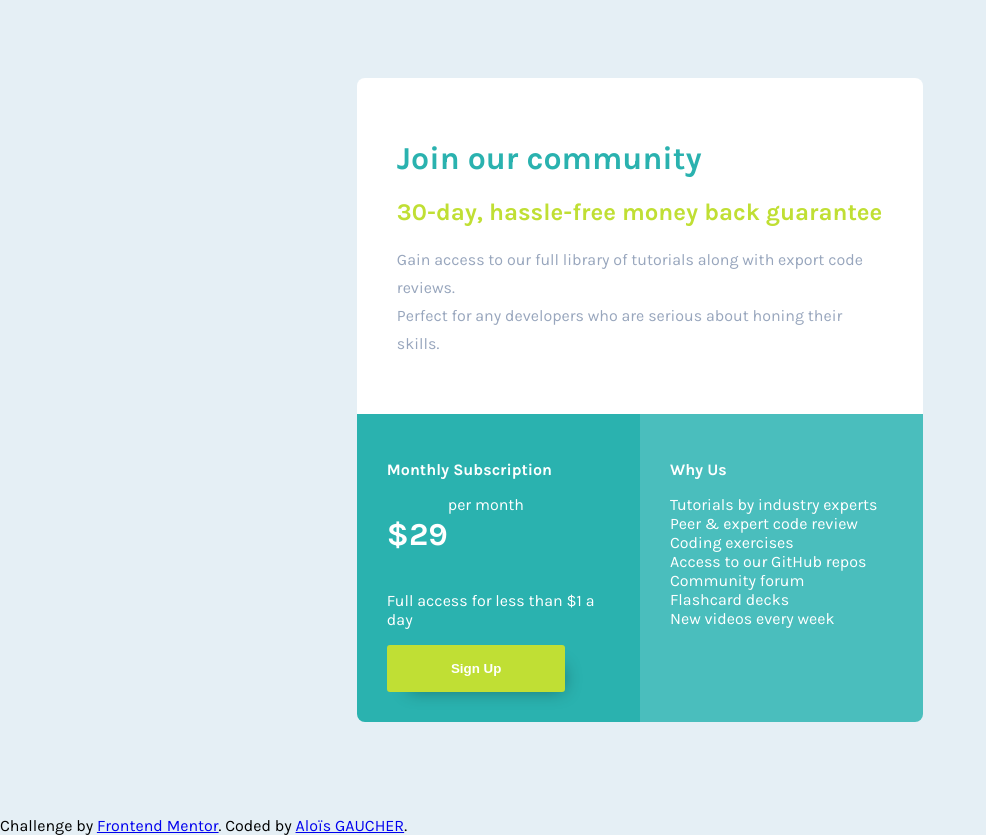
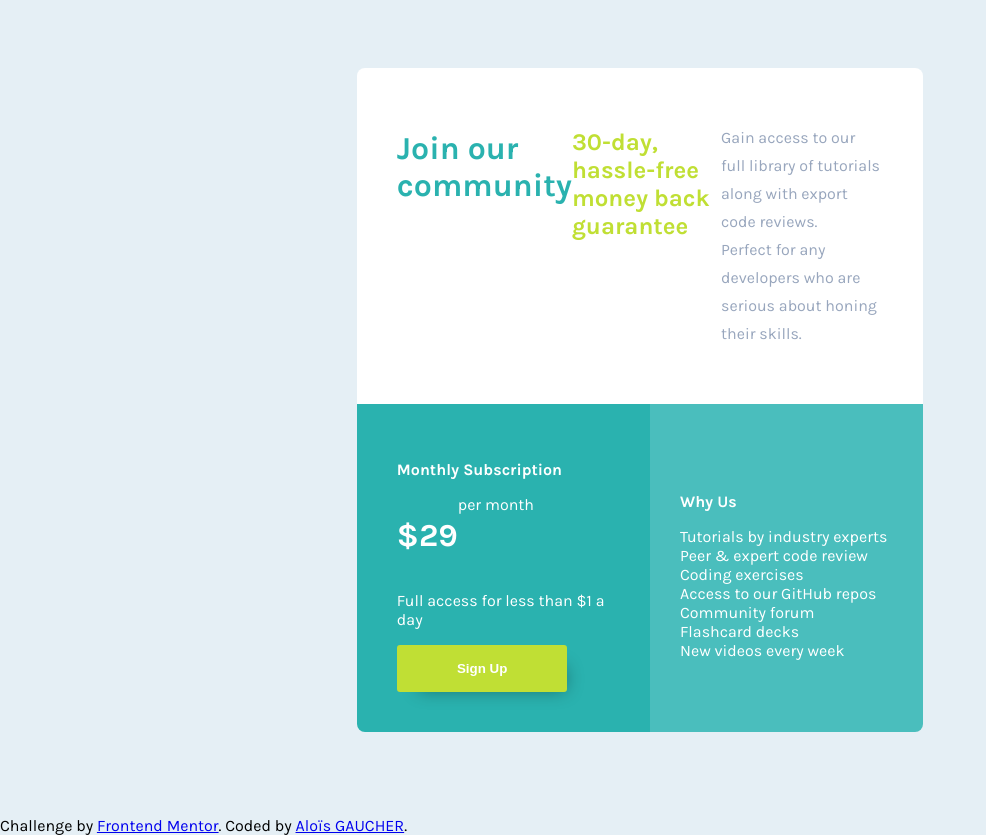
Before and after one commit to alois-gaucher/Single-price-grid-component, a plain HTML site: page index.html in a window 1280 px wide. Shown: the whole page, without its empty margins (0-986 px from the left). Drawn offline with Linux system fonts and the light colour scheme.

Commit message:
* Avancée supplémentaire

```diff
--- a/css/style.scss
+++ b/css/style.scss
@@ -48,6 +48,9 @@ html, body {
                 background-color: white;
                 border-top-left-radius: 8px;
                 border-top-right-radius: 8px;
+                display: flex;
+                vertical-align: center;
+                justify-content: center;
 
                 h1 {
                     color: $cyan;
@@ -71,7 +74,7 @@ html, body {
                 margin: 0;
 
                 .subscription {
-                    padding: 30px;
+                    padding: 40px;
                     max-width: 1/2*100vw;
                     width: 100%;
                     background-color: $cyan;
@@ -113,6 +116,10 @@ html, body {
                     background-color: #4abebd;
                     background-size: cover;
                     border-bottom-right-radius: 8px;
+                    display: flex;
+                    flex-direction: column;
+                    vertical-align: center;
+                    justify-content: center;
 
                     h3 {
                         font-size: $font-size;
```
Also changed, not shown: css/style.css, 1 other file.
